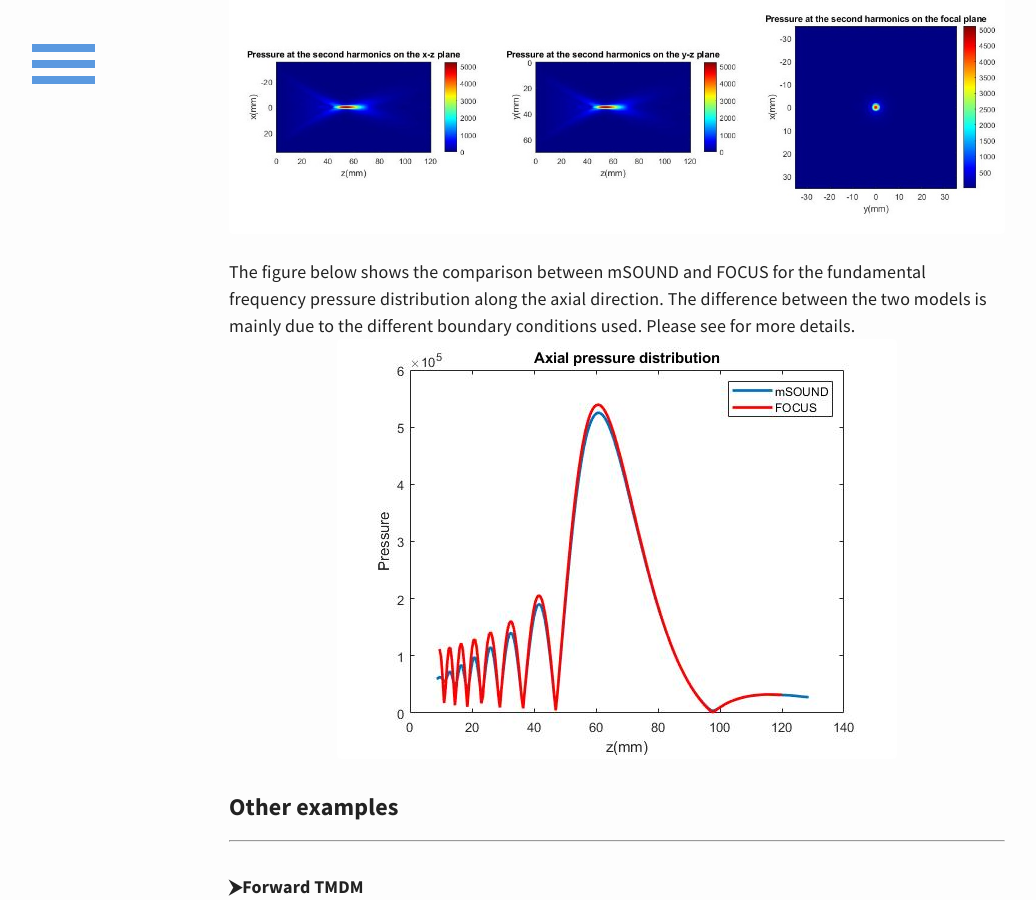
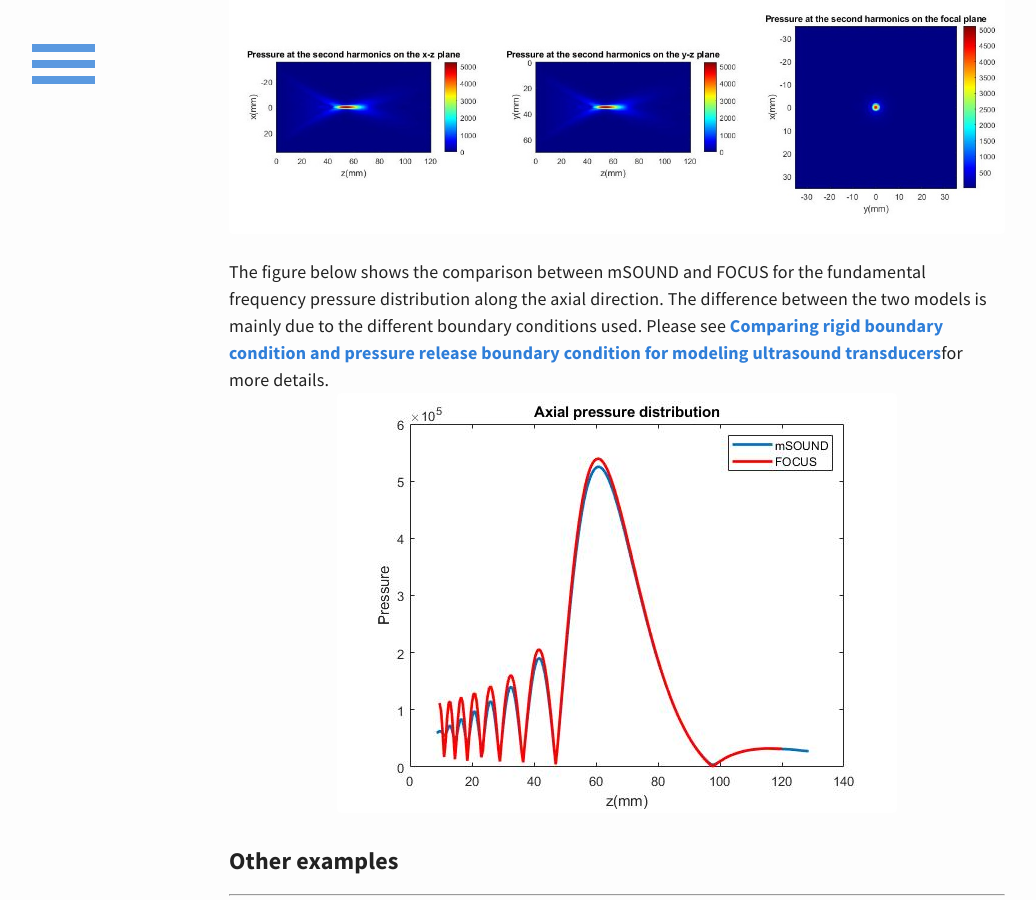
Before and after one commit to m-SOUND/mSOUND, a Jekyll site: the page built from _posts/2019-07-26-FSMDM_3D_homogeneous.html, in a window 1280 px wide and 900 px high, scrolled down 2753 px. Shown: the whole window, without its empty margins (23-1059 px from the left). Built offline with Jekyll 4.4.1, drawn with Linux system fonts in a browser that asks for light colours.

Commit message:
Update 2019-07-26-FSMDM_3D_homogeneous.html

```diff
--- a/_posts/2019-07-26-FSMDM_3D_homogeneous.html
+++ b/_posts/2019-07-26-FSMDM_3D_homogeneous.html
@@ -110,8 +110,11 @@ crossing the focal point. As expected, a smaller focal region can be seen at the
 
 
 The figure below shows the comparison between mSOUND and FOCUS for the fundamental frequency pressure distribution along the axial direction.
-The difference between the two models is mainly due to the different boundary conditions used. Please see for more details.
+The difference between the two models is mainly due to the different boundary conditions used. Please see <a href="https://m-sound.github.io/mSOUND/rigid_vs_pressure_release">
+Comparing rigid boundary condition and pressure release boundary condition for modeling ultrasound transducers</a>for more details.
 <img src="/mSOUND/img/mSOUND_FOCUS_bowl_comparison.jpg" alt="comparison between mSOUND and FOCUS">
+
+
 
 <h6>Other examples</h6>
 <hr>
```
